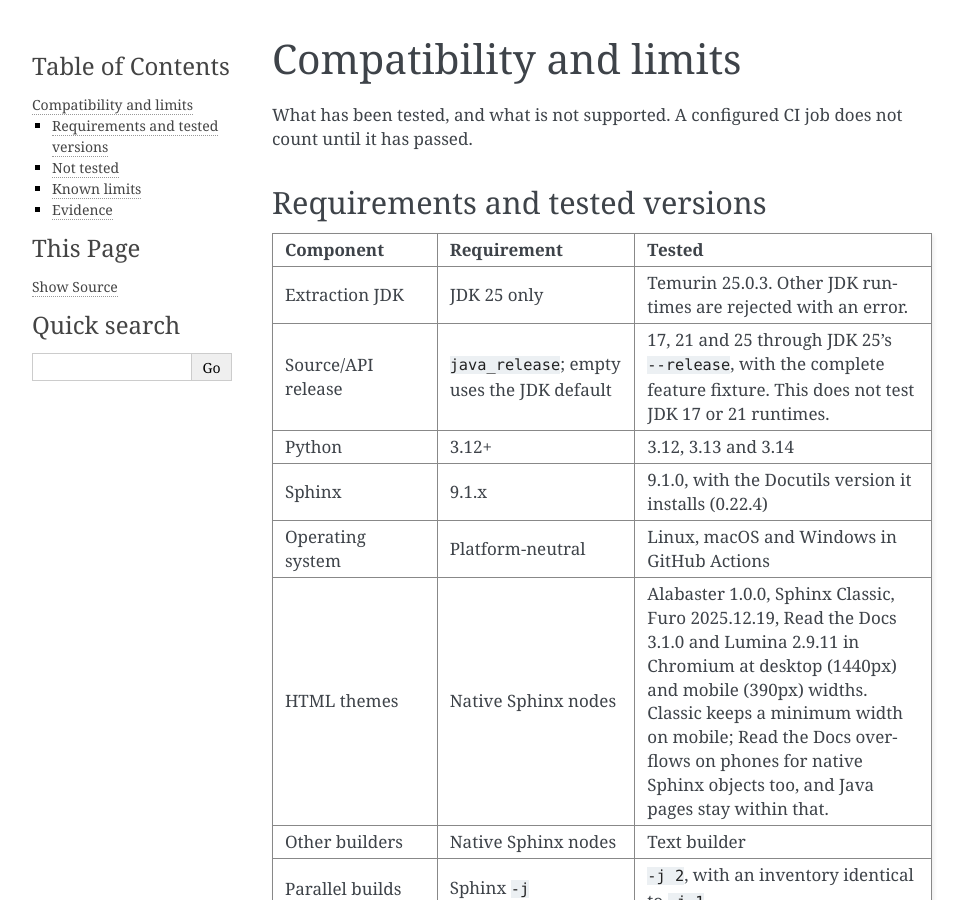
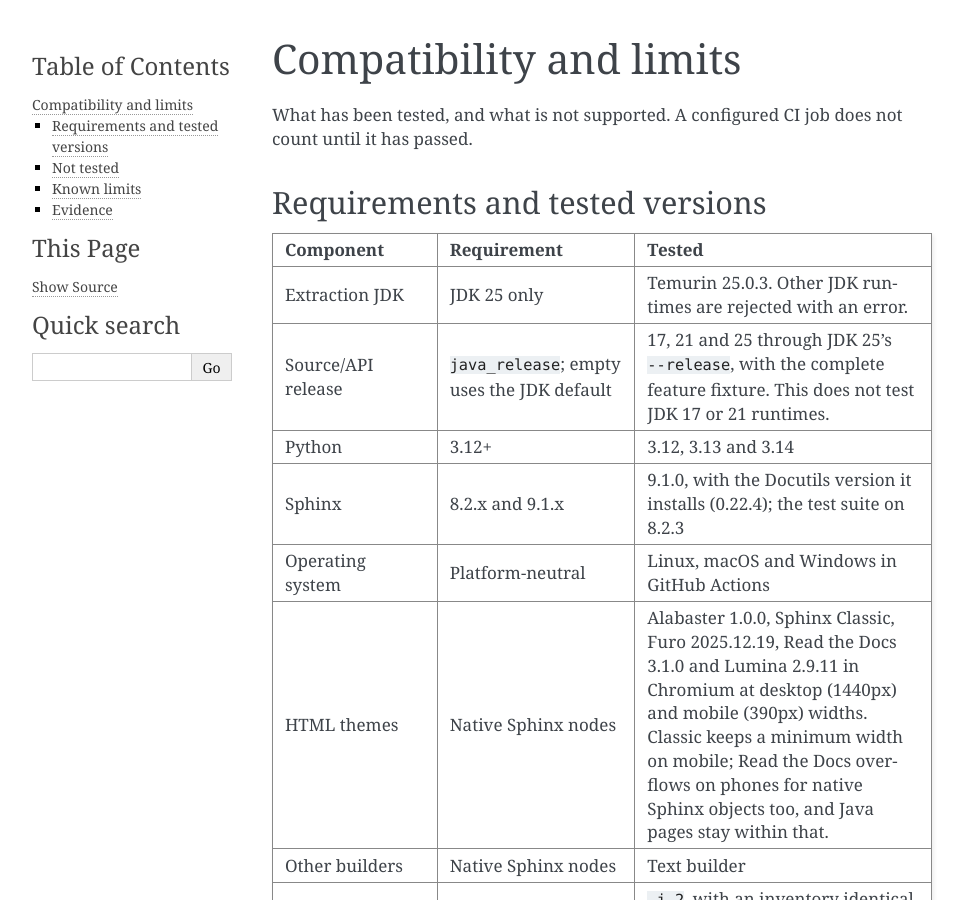
Before and after one commit to r4sky0/sphinx-autodoc-java, a Sphinx documentation site: the page built from docs/compatibility.rst, in a window 1280 px wide and 900 px high. Shown: the whole window, without its empty margins (148-1112 px from the left). Built offline with Sphinx 7.4.7, drawn with Linux system fonts in a browser that asks for light colours; pages that are not in the unit, such as notebooks, are missing from menus; the version number is read from the project's files by our own code.

Commit message:
feat: support Sphinx 8.2 (#54)
Widens the requirement from `Sphinx>=9.1,<9.2` to `Sphinx>=8.2,<9.2`.

- New CI job `Tests (Sphinx 8.2)` runs the suite with `uv run --locked
--with sphinx==8.2.3`.
- README and the compatibility record list 8.2.x.

8.0 and 8.1 are not supported: `sphinx.ext.linkcode.add_linkcode_domain`
only exists from 8.2.

Checked locally: all 139 tests pass on Sphinx 8.2.3, and the strict docs
build (`-W -n`) passes on 8.2.3 and on 9.1. Browser theme checks and the
showcase build were not run on 8.2.

Co-authored-by: Ralph Offinger <9093316+ralph089@users.noreply.github.com>

```diff
--- a/docs/compatibility.rst
+++ b/docs/compatibility.rst
@@ -25,8 +25,8 @@
      - 3.12+
      - 3.12, 3.13 and 3.14
    * - Sphinx
-     - 9.1.x
-     - 9.1.0, with the Docutils version it installs (0.22.4)
+     - 8.2.x and 9.1.x
+     - 9.1.0, with the Docutils version it installs (0.22.4); the test suite on 8.2.3
    * - Operating system
      - Platform-neutral
      - Linux, macOS and Windows in GitHub Actions
--- a/pyproject.toml
+++ b/pyproject.toml
@@ -25,7 +25,7 @@
     "Programming Language :: Java",
     "Topic :: Documentation :: Sphinx",
 ]
-dependencies = ["Sphinx>=9.1,<9.2"]
+dependencies = ["Sphinx>=8.2,<9.2"]
 
 [project.optional-dependencies]
 test = ["pytest>=8", "build>=1", "playwright>=1.50"]
```
Also changed, not shown: README.md (+1 -1 lines), 2 other files.
